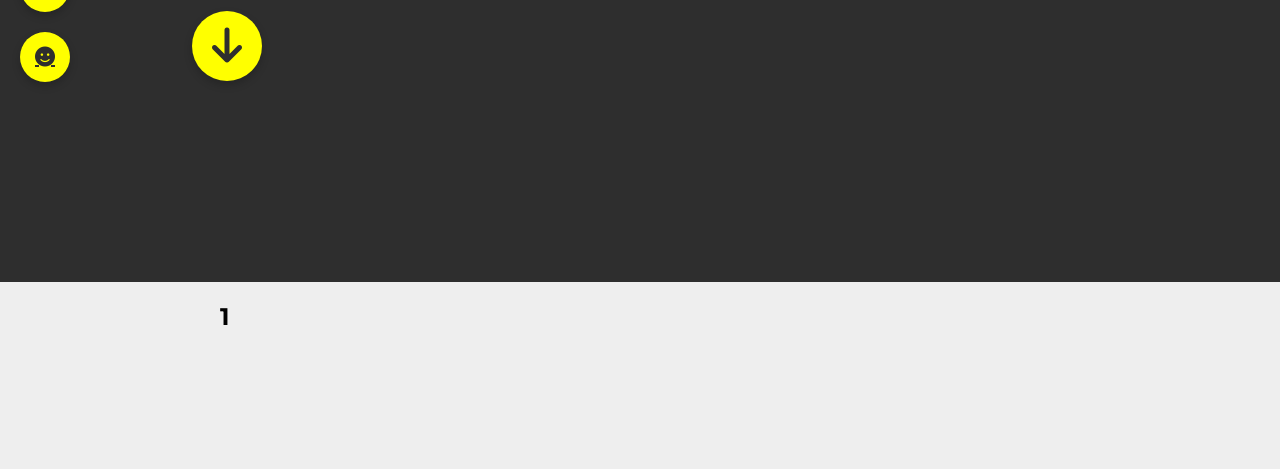
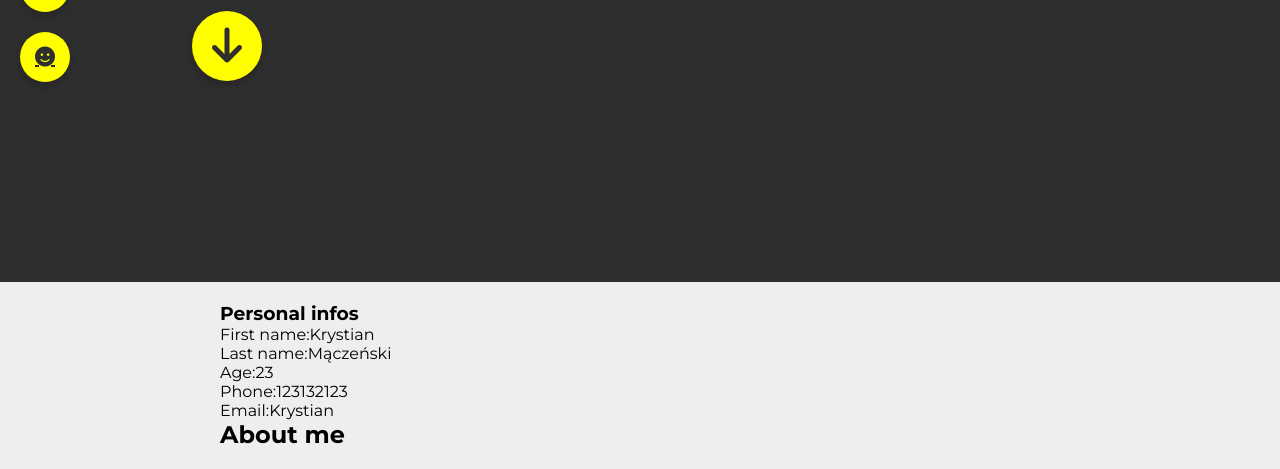
Before and after one commit to IsianOoo/portfolio-Frontend, a plain HTML site: page index.html in a window 1280 px wide. Shown: the part 518-987 px from the top of the page. Before the commit the page ends 869 px from the top, so only its background shows below. Drawn offline with Linux system fonts and the light colour scheme.

Commit message:
Add new section

```diff
--- a/index.html
+++ b/index.html
@@ -48,8 +48,19 @@
 
     </header>
     <main class="content">
-        <section id="about" class="section">
-            <h2>1</h2>
+        <section id="about" class="content__section">
+            <div class="content__conteiner">
+                <div class="content__info">
+                    <h3>Personal infos</h3>
+                    <p>First name:<span>Krystian</span></p>
+                    <p>Last name:<span>Mączeński</span></p>
+                    <p>Age:<span>23</span></p>
+                    <p>Phone:<span>123132123</span></p>
+                    <p>Email:<span>Krystian</span></p>
+                </div>
+                <div class="content__card-info"></div>
+            </div>
+            <h2>About me</h2>
         </section>
     </main>
     <!-- <nav class="nav">
```
